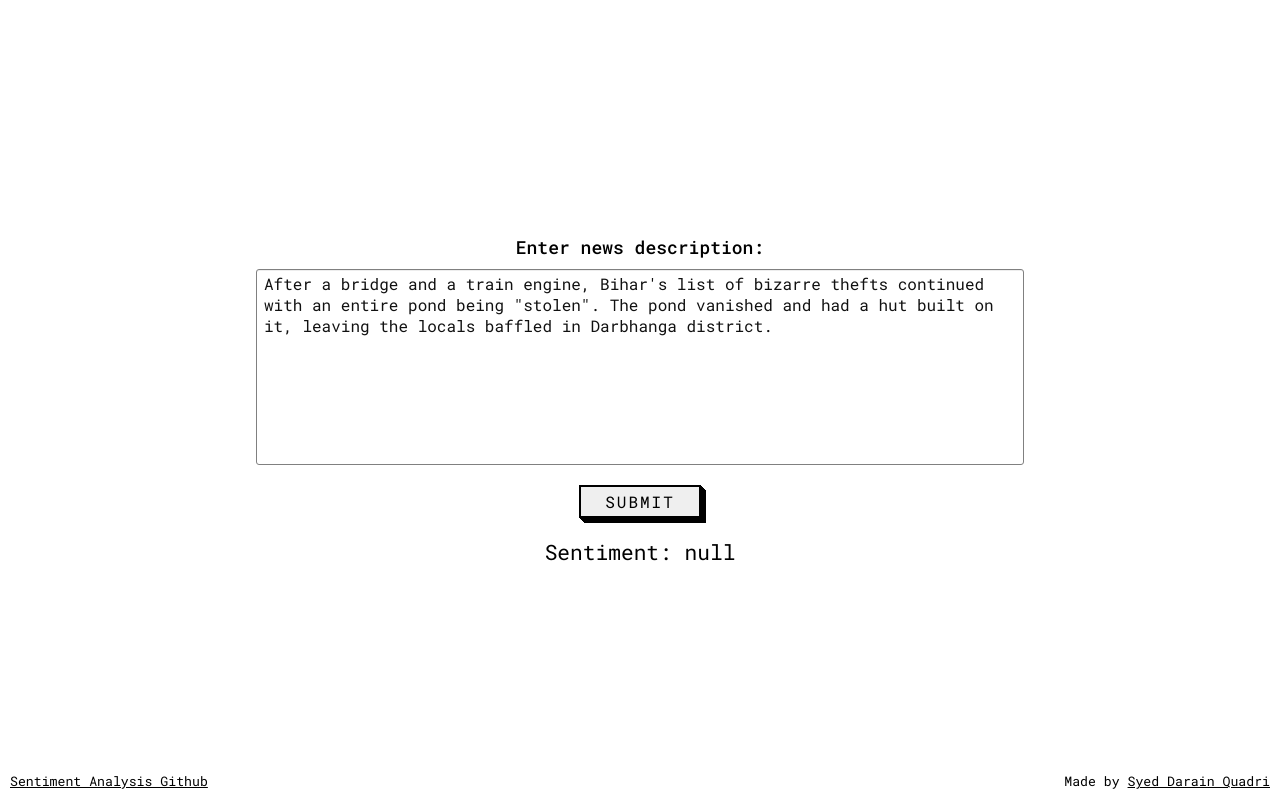
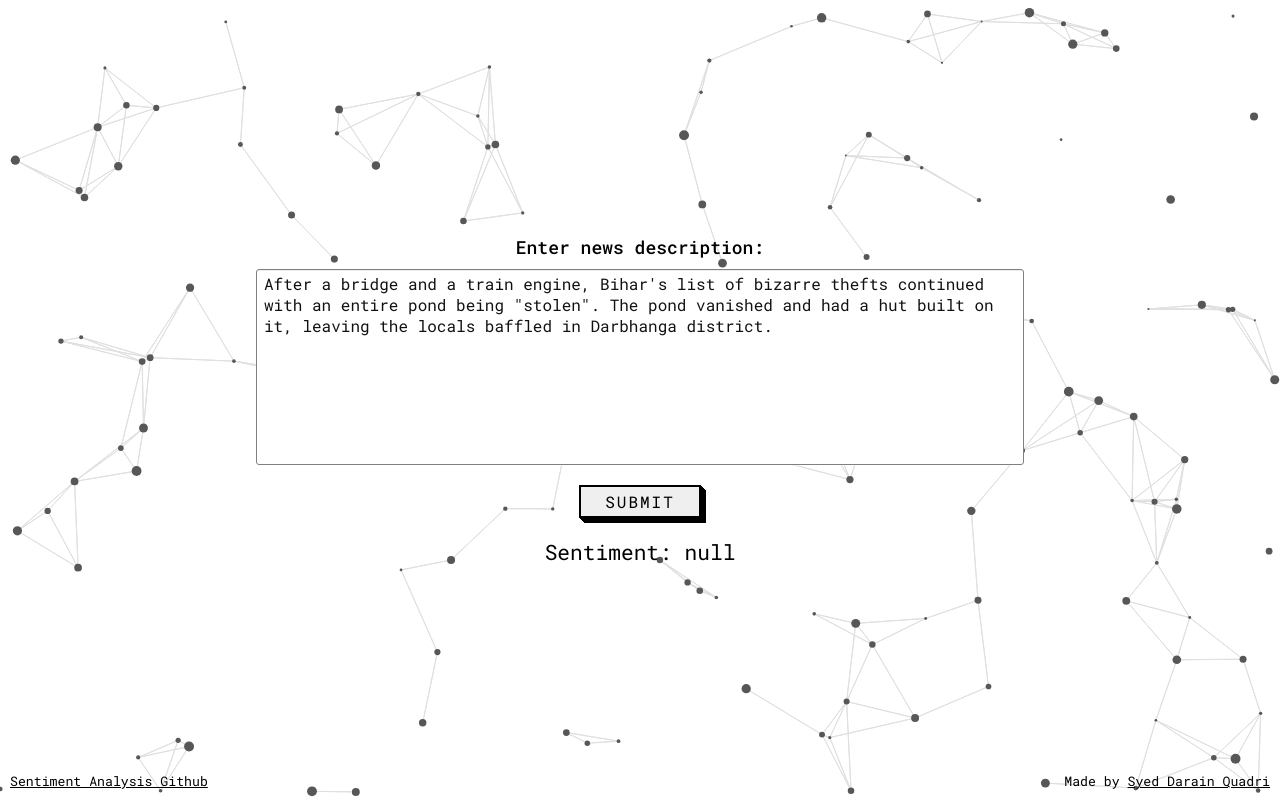
Before and after one commit to darainquadri/sentiment-analysis, a Python web app: template templates/index.html in a window 1280 px wide. Run offline with Jinja, Linux system fonts and the light colour scheme; the template is opened without the code that fills it, so the values that code supplies are empty.

Commit message:
Made some tweaks and added background.js

```diff
--- a/static/css/main.css
+++ b/static/css/main.css
@@ -1,13 +1,13 @@
+@font-face {
+    font-family: Roboto_Mono;
+    src: url('/static/fonts/RobotoMono.ttf');
+}
+
 * {
     box-sizing: border-box;
     margin: 0;
     padding: 0;
     font-family: Roboto_Mono;
-}
-
-@font-face {
-    font-family: Roboto_Mono;
-    src: url('/static/fonts/RobotoMono.ttf');
 }
 
 body {
@@ -21,6 +21,17 @@ section {
     flex-direction: column;
     justify-content: center;
     align-items: center;
+}
+
+#cnv {
+    display: block;
+    border: none;
+    z-index: -5;
+    position: fixed;
+    top: 0;
+    left: 0;
+    width: 100%;
+    height: 100%;
 }
 
 form {
--- /dev/null
+++ b/static/js/background.js
@@ -0,0 +1,99 @@
+"use strict";
+
+const canvas = document.getElementById('cnv');
+const ctx = canvas.getContext('2d');
+
+let particle_properties = { 'color': '#575757', 'line_color': '#e0e0e0' };
+let particles = [];
+let animationId;
+
+function resize() {
+    canvas.width = window.innerWidth;
+    canvas.height = window.innerHeight;
+    cancelAnimationFrame(animationId);
+    init();
+}
+
+class Particle {
+    constructor(x, y, dx, dy, size) {
+        this.x = x;
+        this.y = y;
+        this.dx = dx;
+        this.dy = dy;
+        this.size = size;
+    }
+
+    draw() {
+        ctx.beginPath();
+        ctx.arc(this.x, this.y, this.size, 0, 2 * Math.PI, false);
+        ctx.fillStyle = particle_properties.color;
+        ctx.fill();
+    }
+
+    update() {
+        this.draw();
+
+        if (this.x > canvas.width || this.x < 0) {
+            this.dx = -this.dx;
+        }
+        if (this.y > canvas.height || this.y < 0) {
+            this.dy = -this.dy;
+        }
+
+        this.x += this.dx;
+        this.y += this.dy;
+    }
+}
+
+window.addEventListener('resize', resize);
+
+document.addEventListener('DOMContentLoaded', () => {
+    resize();
+});
+
+function init() {
+
+    particles = [];
+    particle_properties.length = (canvas.width * canvas.height) / 7200;
+
+    for (let i = 0; i < particle_properties.length; i++) {
+        let size = Math.random() * 4 + 1;
+        let x = Math.random() * (canvas.width - size * 2);
+        let y = Math.random() * (canvas.height - size * 2);
+        let dx = (Math.random() * 3) - 1.5;
+        let dy = (Math.random() * 3) - 1.5;
+        particles.push(new Particle(x, y, dx, dy, size));
+    }
+
+    animate();
+}
+
+function animate() {
+    animationId = requestAnimationFrame(animate);
+    ctx.fillStyle = '#ffffff';
+    ctx.fillRect(0, 0, canvas.width, canvas.height);
+
+    connect();
+
+    particles.forEach((particle) => {
+        particle.update();
+    });
+}
+
+function connect() {
+    for (let i = 0; i < particle_properties.length; i++) {
+        let a = particles[i];
+        for (let j = 0; j < particle_properties.length; j++) {
+            let b = particles[j];
+            let dist = Math.sqrt((a.x - b.x) * (a.x - b.x) + (a.y - b.y) * (a.y - b.y));
+            if (dist < canvas.width / 14) {
+                ctx.strokeStyle = particle_properties.line_color;
+                ctx.lineWidth = 1;
+                ctx.beginPath();
+                ctx.moveTo(a.x, a.y);
+                ctx.lineTo(b.x, b.y);
+                ctx.stroke();
+            }
+        }
+    }
+}
--- a/templates/index.html
+++ b/templates/index.html
@@ -12,6 +12,7 @@
 </head>
 <body>
     <section>
+        <canvas id="cnv"></canvas>
         <form>
             <div class="label">Enter news description:</div>
             <textarea name="news" id="news">After a bridge and a train engine, Bihar's list of bizarre thefts continued with an entire pond being "stolen". The pond vanished and had a hut built on it, leaving the locals baffled in Darbhanga district.</textarea>
@@ -27,5 +28,6 @@
             </div>
         </footer>
     </section>
+    <script src="/static/js/background.js"></script>
 </body>
 </html>
```
